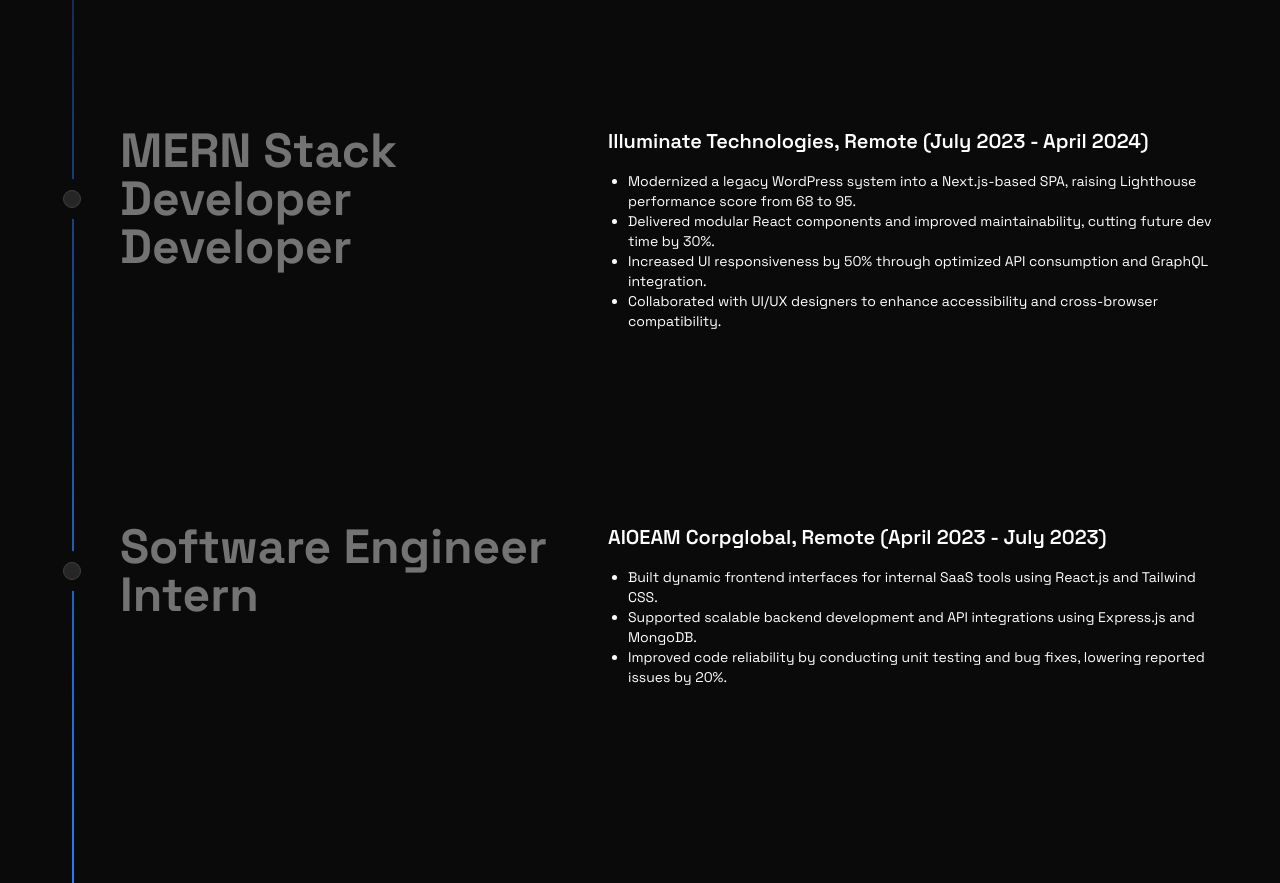
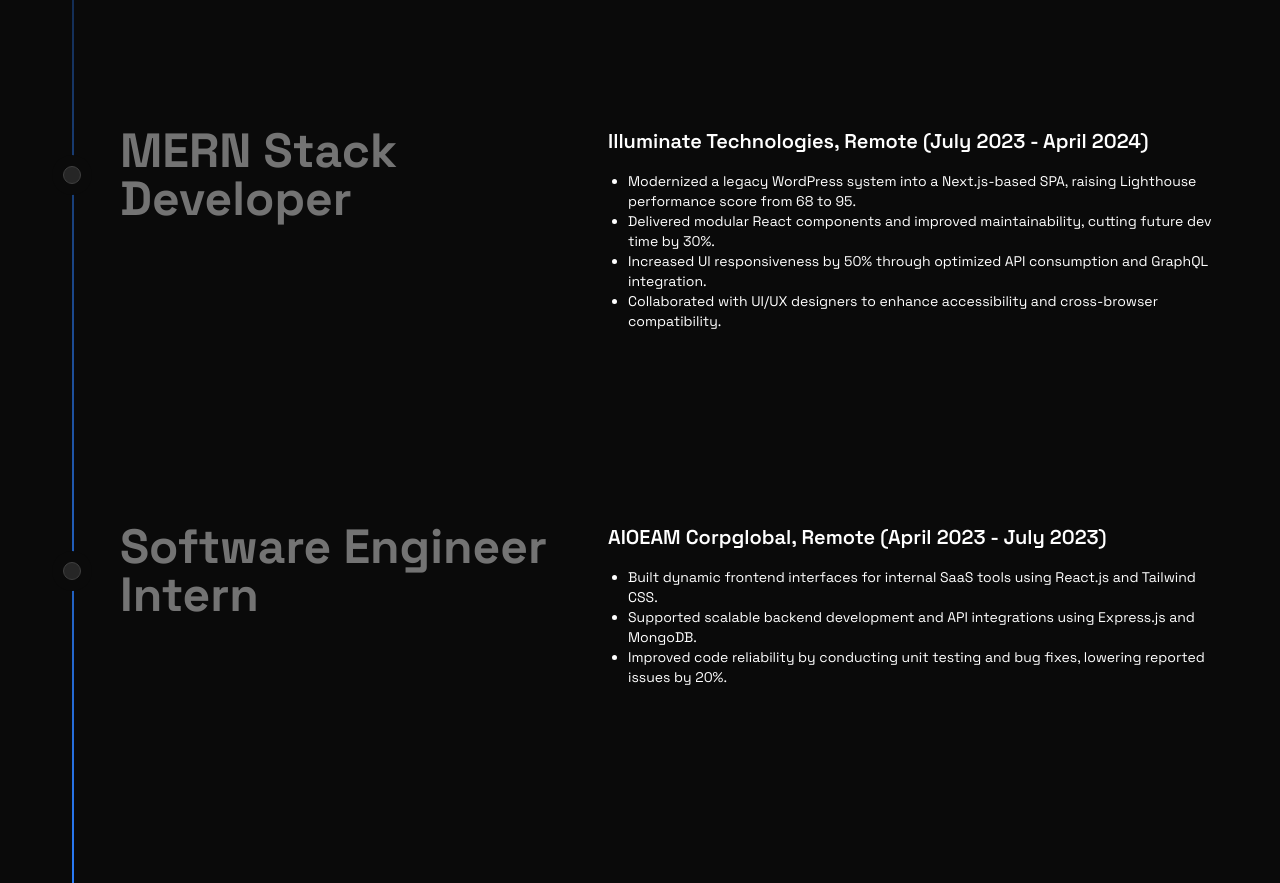
Before and after one commit to chiragbang/my-portfolio, a Next.js app: page / in a window 1280 px wide. Shown: the part 2100-2983 px from the top of the page. Built offline with nearby package versions, Linux system fonts and the light colour scheme.

Commit message:
update-2

```diff
--- a/components/Experience.tsx
+++ b/components/Experience.tsx
@@ -24,7 +24,7 @@
       ),
     },
     {
-      title: "MERN Stack Developer Developer",
+      title: "MERN Stack Developer",
       content: (
         <div>
           <p className="mb-4 text-lg font-semibold text-white md:text-xl">
```
